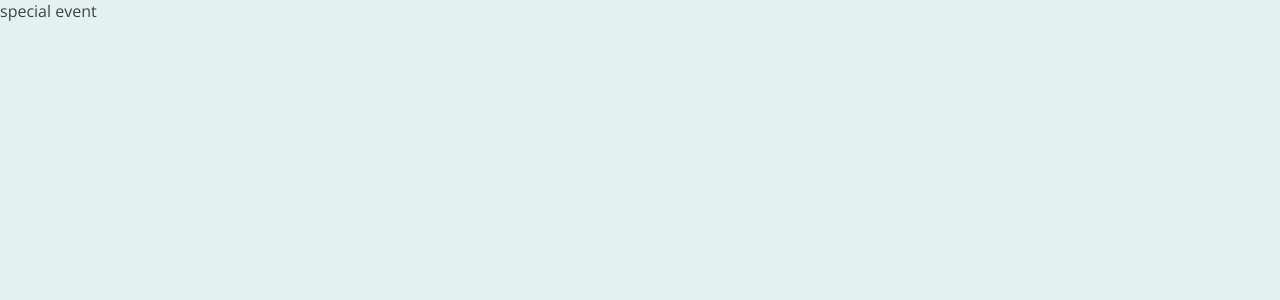
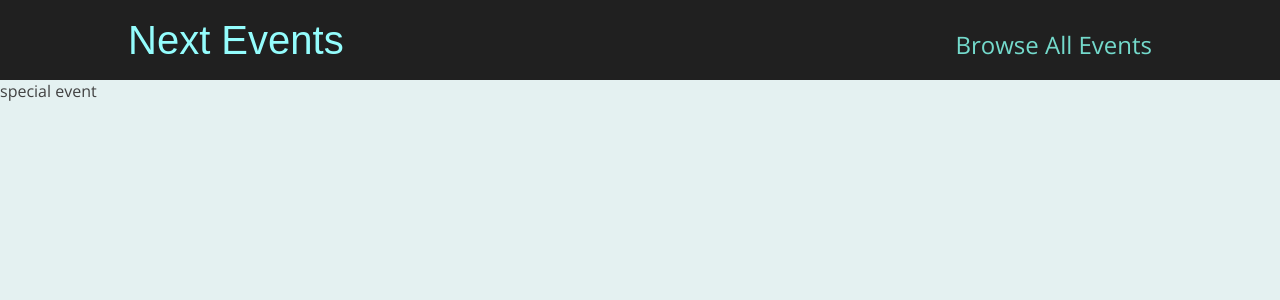
Before and after one commit to parham-devdocs/app-router-next, a Next.js app: page /events in a window 1280 px wide. Shown: the top 300 px of the page. Built offline with nearby package versions, Linux system fonts and the light colour scheme.

Commit message:
nav bar created

```diff
--- /dev/null
+++ b/components/layout/layout.js
@@ -0,0 +1,9 @@
+import { Fragment } from "react";
+import MainHeader from "./main-header";
+function Layout(props) {
+    return <Fragment>
+<MainHeader/>
+        <main>{props.children}</main>
+    </Fragment>
+}
+export default Layout
--- /dev/null
+++ b/components/layout/main-header.js
@@ -0,0 +1,18 @@
+import Link from "next/link";
+import classes from "./main-header.module.css";
+function MainHeader() {
+    return <header className={classes.header}>
+        <div className={classes.logo}>
+            <Link href={"/"}>Next Events</Link>
+        </div>
+        <nav className={classes.navigation}>
+            <ul>
+                <li>
+                    <Link href={"/events"}>Browse All Events</Link>
+                </li>
+            </ul>
+        </nav>
+    </header>
+}
+
+export default MainHeader
--- /dev/null
+++ b/components/layout/main-header.module.css
@@ -0,0 +1,43 @@
+
+
+.header {
+  width: 100%;
+  display: flex;
+  justify-content: space-between;
+  align-items: baseline;
+  padding: 1rem 10%;
+  height: 5rem;
+  background-color: #202020;
+}
+
+.logo {
+  font-size: 1.5rem;
+  color: white;
+  font-family: 'Fira', sans-serif;
+  height: 100%;
+  display: flex;
+  justify-content: center;
+  align-items: center;
+  color: #94fdfd;
+}
+
+.logo a {
+  text-decoration: none;
+  color: #94fdfd;
+}
+
+.navigation a {
+  text-decoration: none;
+  color: #74dacc;
+  font-size: 1rem;
+}
+
+@media (min-width: 768px) {
+  .logo {
+    font-size: 2.5rem;
+  }
+
+  .navigation a {
+    font-size: 1.5rem;
+  }
+}
--- a/pages/_app.js
+++ b/pages/_app.js
@@ -1,7 +1,11 @@
 import '../styles/globals.css'
-
+import Layout from "../components/layout/layout";
 function MyApp({ Component, pageProps }) {
-  return <Component {...pageProps} />
+  return (
+    <Layout>
+      <Component {...pageProps} />
+    </Layout>
+  );
 }
 
 export default MyApp
```
